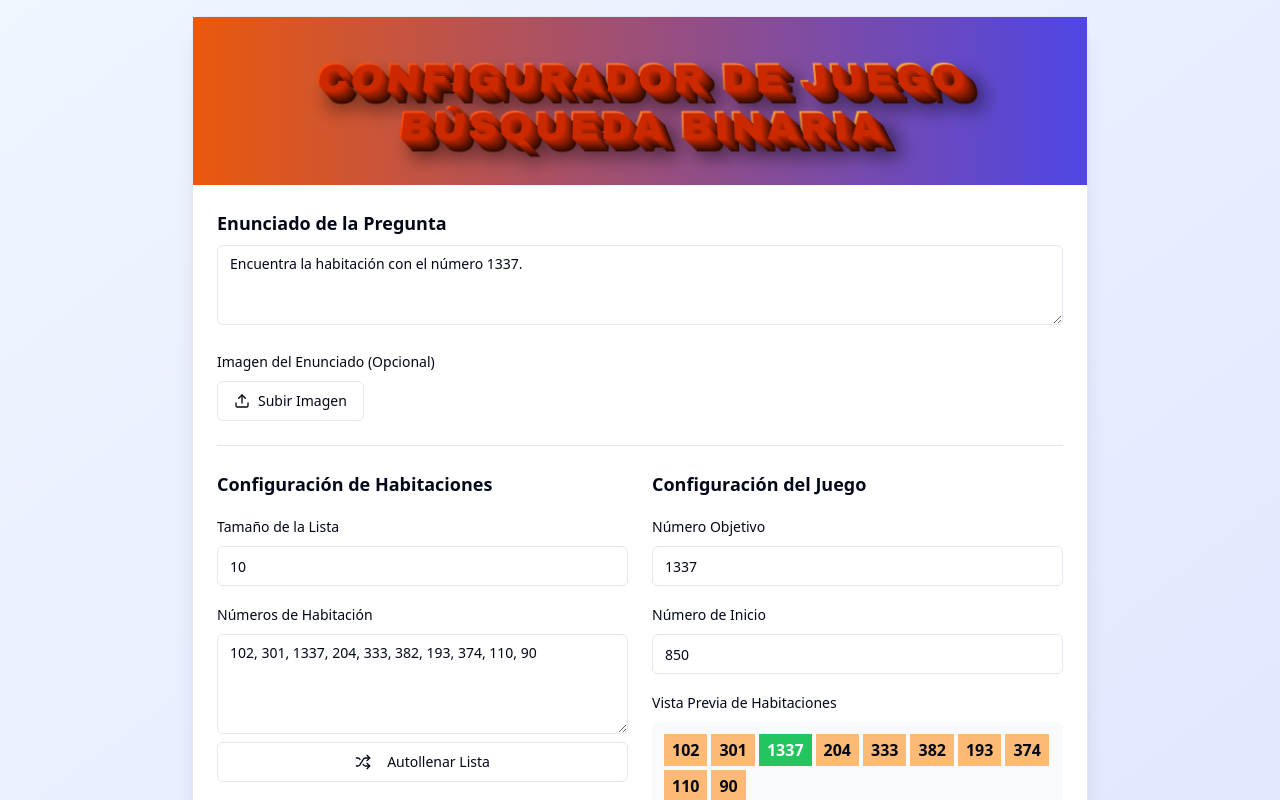
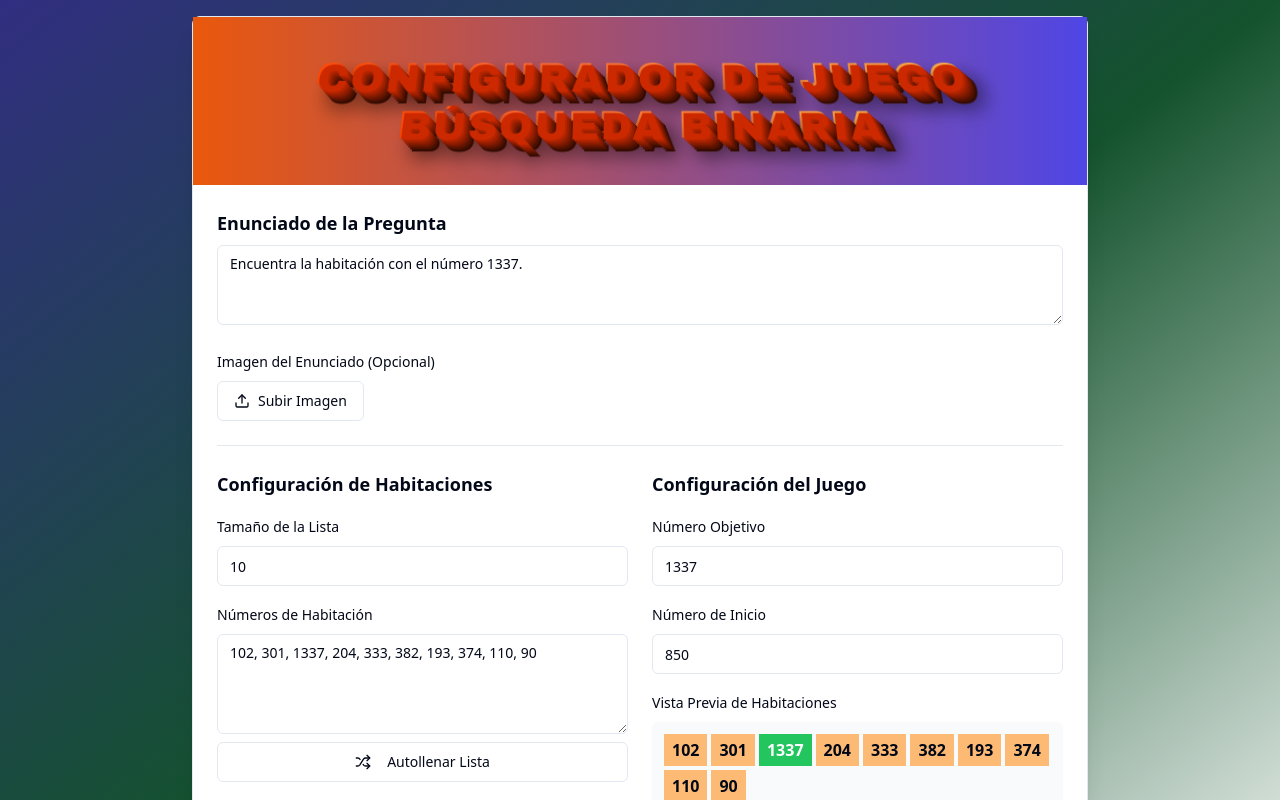
Before and after one commit to ManuStrong98/proyectoWeb, a Next.js app in the folder frontend/: page / in a window 1280 px wide. Shown: the top 800 px of the page. Built offline with nearby package versions, Linux system fonts and the light colour scheme.

Commit message:
cambiando fondo de ambas paginas de colores degradados

```diff
--- a/frontend/app/page.tsx
+++ b/frontend/app/page.tsx
@@ -130,7 +130,7 @@ export default function BinarySearchGameConfig() {
   }
 
   return (
-    <div className="min-h-screen bg-gradient-to-br from-blue-50 to-indigo-100 p-4">
+ <div className="min-h-screen bg-gradient-to-br from-indigo-900 via-green-900 to-indigo p-4 relative">
       <div className="max-w-4xl mx-auto">
         <Card className="shadow-xl">
           <CardHeader className="bg-gradient-to-r from-orange-600 to-indigo-600 text-white">
--- a/frontend/components/game-interface.tsx
+++ b/frontend/components/game-interface.tsx
@@ -148,7 +148,7 @@ export default function GameInterface({ config, onBack }: GameInterfaceProps) {
   }
 
   return (
-    <div className="min-h-screen bg-amber-50 p-4 relative">
+   <div className="min-h-screen bg-gradient-to-br from-yellow-200 via-yellow-300 to-green-400 p-4 relative">
       <div className="beaver-watermark-game">
         <svg viewBox="0 0 300 300" className="w-full h-full">
           {/* Swimming Beaver */}
```
